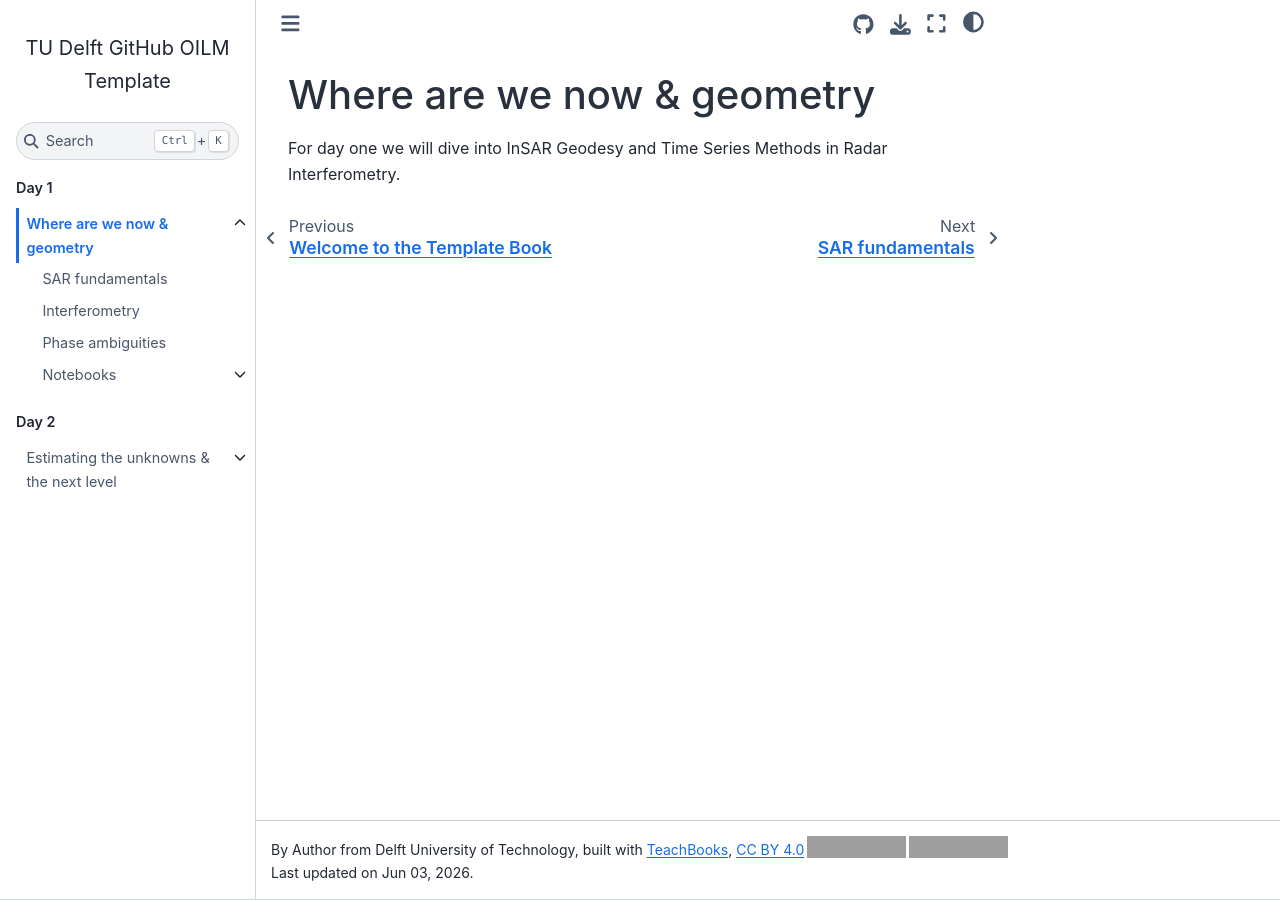
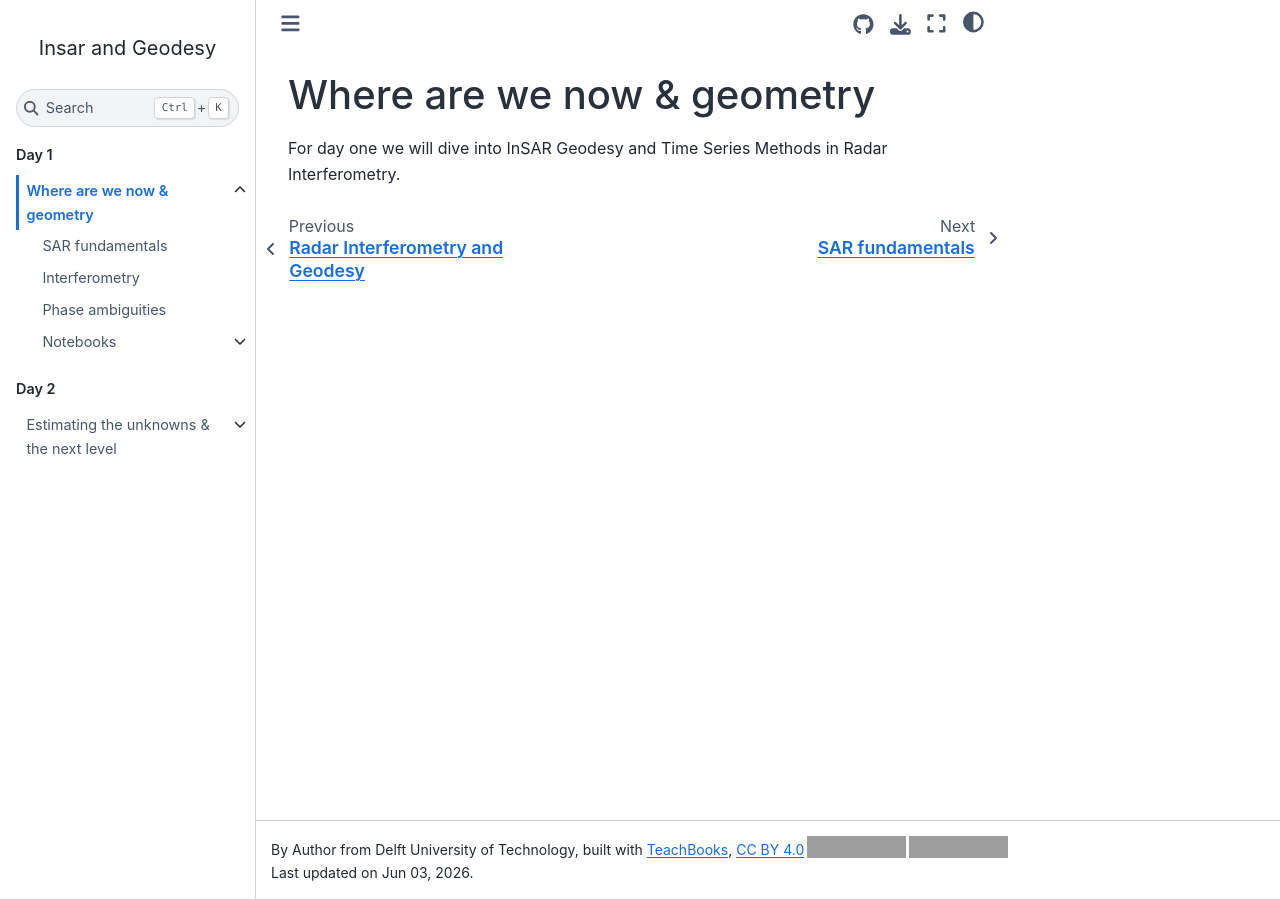
Before and after one commit to TUDelft-books/insar_and_geodesy, a Jupyter Book: the page built from book/day_one/overview.md, in a window 1280 px wide. Built offline with Jupyter Book 1.0.4 settings and Sphinx 7.4.7 and the Sphinx Book theme 1.1.4, drawn with Linux system fonts in a browser that asks for light colours; pages that are not in the unit, such as notebooks, are missing from menus; comment, search, counter and statistics services are not loaded; grey boxes are pictures that could not be loaded.

Commit message:
edited title in config and rewrote intro

```diff
--- a/book/_config.yml
+++ b/book/_config.yml
@@ -30,7 +30,7 @@
     html_baseurl: "https://oit.tudelft.nl>/<repo>"   # Replace this with your own URL, configuration part of Sphinx (https://www.sphinx-doc.org/en/master/index.html)
     html_theme_options:
       logo:
-        text: TU Delft GitHub OILM Template          # Replace this with your own open interactive learning material title, configuration part of Sphinx (https://www.sphinx-doc.org/en/master/index.html)
+        text: Insar and Geodesy          # Replace this with your own open interactive learning material title, configuration part of Sphinx (https://www.sphinx-doc.org/en/master/index.html)
         # image_light:                               # Default value not shown (line can be removed), adds your logo for the light mode here (can be the same as image_dark) (disabling of TU Delft logo is required), configuration part of Sphinx (https://www.sphinx-doc.org/en/master/index.html)
         # image_dark:                                # Default value not shown (line can be removed), adds your logo for the dark mode here (can be the same as image_light) (disabling of TU Delft logo is required), configuration part of Sphinx (https://www.sphinx-doc.org/en/master/index.html)
       repository_url: "https://github.com/TUDelft-books/repo" # Add your own repo URL here, configuration part of JupyterBook v1 (https://jupyterbook.org/en/stable/customize/config.html)
```
Also changed, not shown: book/intro.md (+18 -3 lines).
